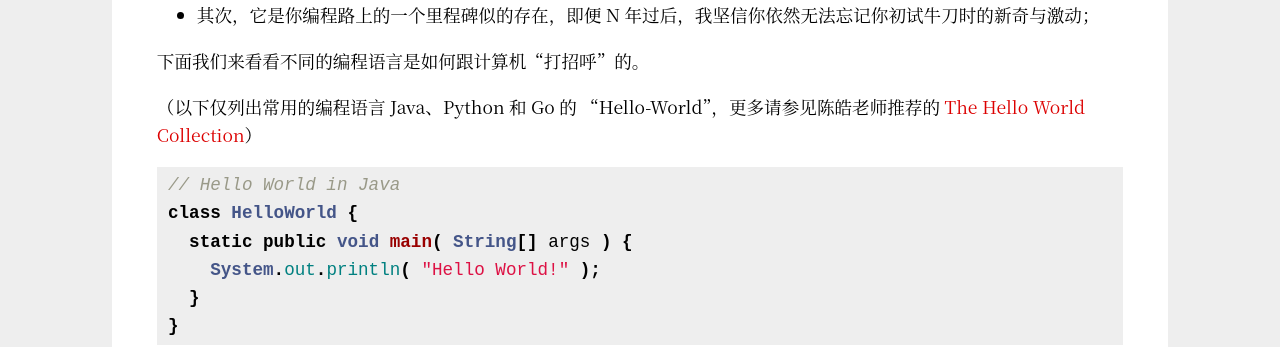
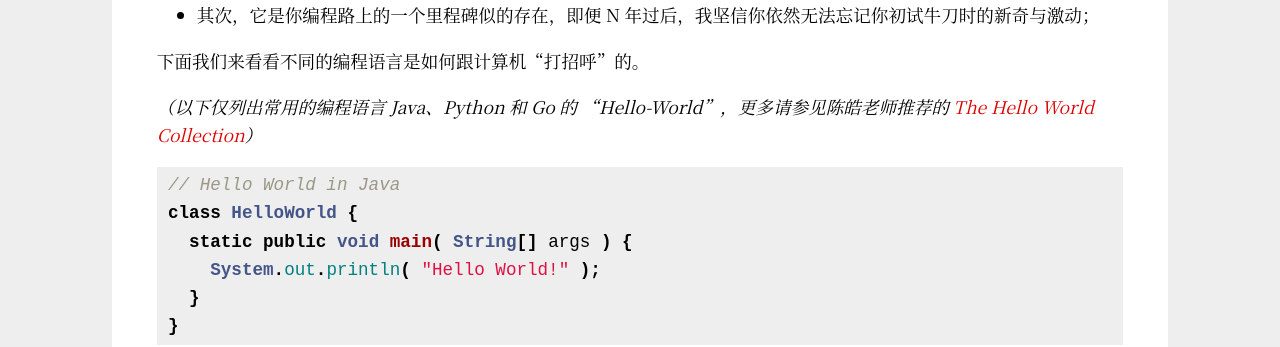
Before and after one commit to Haiyung/haiyung.github.io, a Jekyll site: the page built from _posts/2019-10-27-minimum-skills-in-the-first-year-of-development.md, in a window 1280 px wide. Shown: the part 1729-2076 px from the top of the page. Built offline with Jekyll 4.4.1, drawn with Linux system fonts in a browser that asks for light colours.

Commit message:
article: update article

````diff
--- a/_posts/2019-10-27-minimum-skills-in-the-first-year-of-development.md
+++ b/_posts/2019-10-27-minimum-skills-in-the-first-year-of-development.md
@@ -52,7 +52,7 @@ __Contents__
 
 下面我们来看看不同的编程语言是如何跟计算机“打招呼”的。
 
-（以下仅列出常用的编程语言 Java、Python 和 Go 的 “Hello-World”，更多请参见陈皓老师推荐的 [The Hello World Collection](http://helloworldcollection.de/)）
+_（以下仅列出常用的编程语言 Java、Python 和 Go 的 “Hello-World”，更多请参见陈皓老师推荐的 [The Hello World Collection](http://helloworldcollection.de/)）_
 
 ```java
 // Hello World in Java
````
